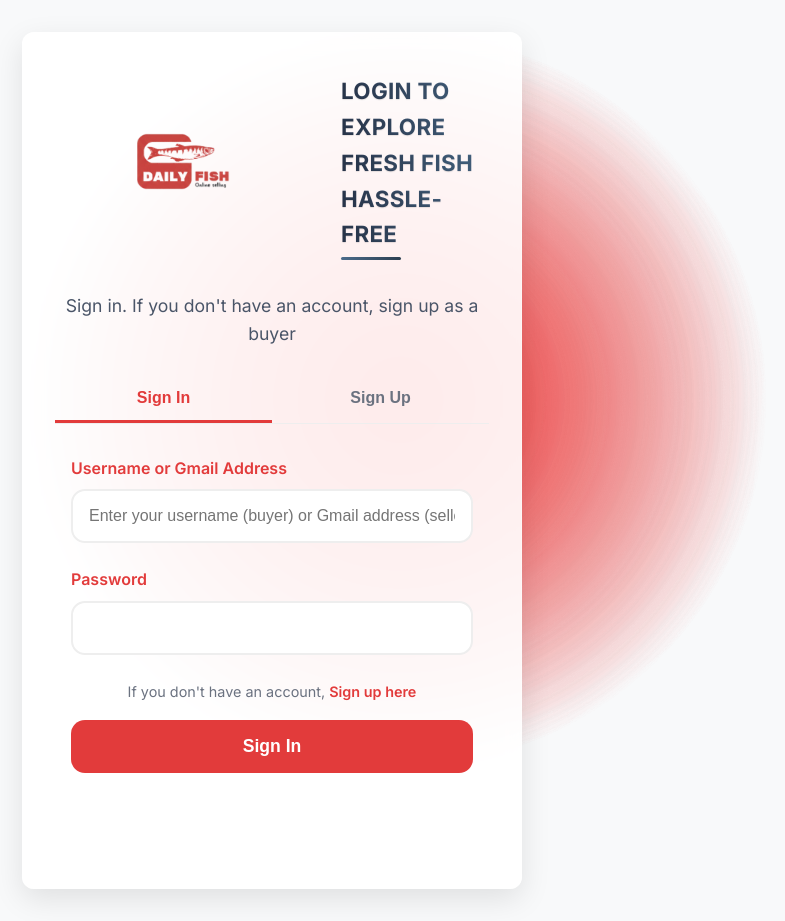
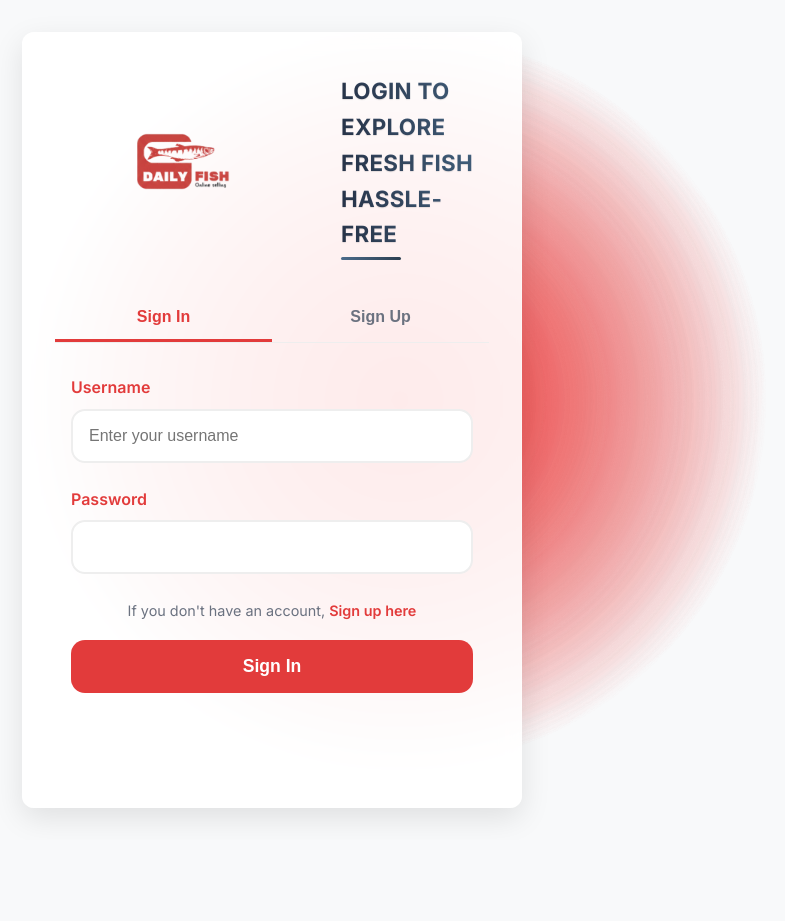
Before and after one commit to jvybatuto-coder/daily-fish, a Django app: page /login/ in a window 1280 px wide. Shown: the whole page, without its empty margins (368-1153 px from the left). After the commit the page ends 818 px from the top, so only its background shows below. Run offline with Django 5.2, Linux system fonts and the light colour scheme.

Commit message:
Simplify login form: remove header text and update username field

```diff
--- a/myproject/templates/login.html
+++ b/myproject/templates/login.html
@@ -630,11 +630,6 @@
         </div>
 
 
-        <!-- Form Header Text -->
-        <div class="form-header-text" style="text-align: center; margin: 1.5rem 0; color: #4a5568; font-size: 1.1rem;">
-            Sign in. If you don't have an account, sign up as a buyer
-        </div>
-
         <!-- Form Tabs -->
         <div class="form-tabs">
             <button class="tab-btn active" onclick="switchTab('signin')">
@@ -653,8 +648,8 @@
             <form method="post" id="login-form" action="{% url 'login' %}" onsubmit="return validateLoginForm()">
                 {% csrf_token %}
                 <div class="form-group">
-                    <label for="login-username" class="form-label">Username or Gmail Address</label>
-                    <input type="text" id="login-username" name="username" class="form-input" required aria-label="Enter your username or Gmail address" placeholder="Enter your username (buyer) or Gmail address (seller)">
+                    <label for="login-username" class="form-label">Username</label>
+                    <input type="text" id="login-username" name="username" class="form-input" required aria-label="Enter your username " placeholder="Enter your username">
                 </div>
                 <div class="form-group">
                     <label for="login-password" class="form-label">Password</label>
```
